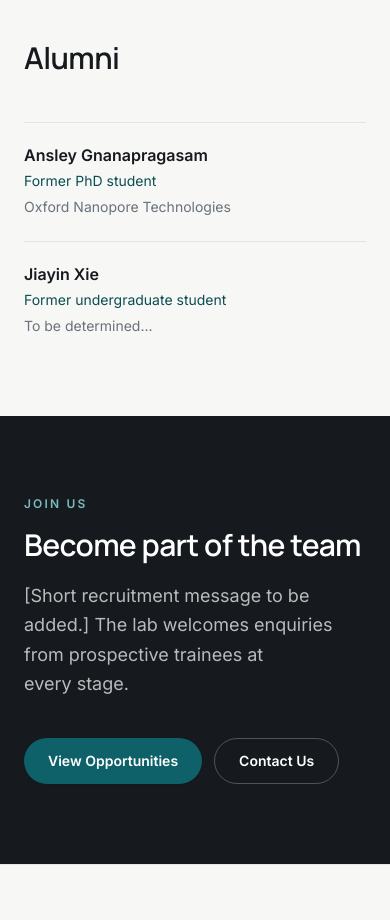
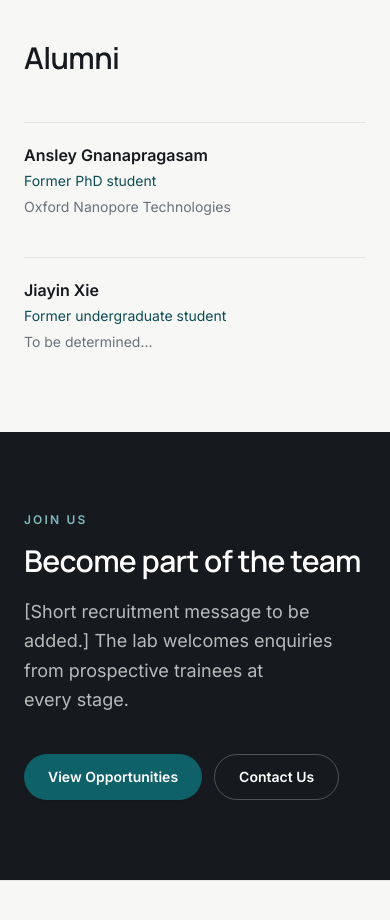
Before and after one commit to Neda-Esfehani/Bailey-Lab, a Next.js app: page /people in a window 390 px wide. Shown: the part 4540-5460 px from the top of the page. Built offline with nearby package versions, Linux system fonts and the light colour scheme.

Commit message:
Enhance alumni member display with images
Updated alumni member list to include images and adjusted layout spacing.

```diff
--- a/app/people/page.tsx
+++ b/app/people/page.tsx
@@ -56,11 +56,20 @@ export default function PeoplePage() {
             />
 
             {isAlumni ? (
-              <ul className="mt-12 grid gap-x-10 gap-y-6 sm:grid-cols-2 lg:grid-cols-3">
+  <ul className="mt-12 grid gap-x-10 gap-y-10 sm:grid-cols-2 lg:grid-cols-3">
     {members.map((person) => (
       <li key={person.id} className="border-t border-line pt-5">
+        {person.image ? (
+          <img
+            src={person.image}
+            alt={person.name}
+            className="mb-5 aspect-square w-full object-cover"
+          />
+        ) : null}
+
         <p className="text-base font-semibold">{person.name}</p>
         <p className="mt-1 text-sm text-accent-700">{person.role}</p>
+
         {person.currentPosition ? (
           <p className="mt-1.5 text-sm text-ink-muted">
             {person.currentPosition}
```
Lines whose indentation alone changed are shown as unchanged.
